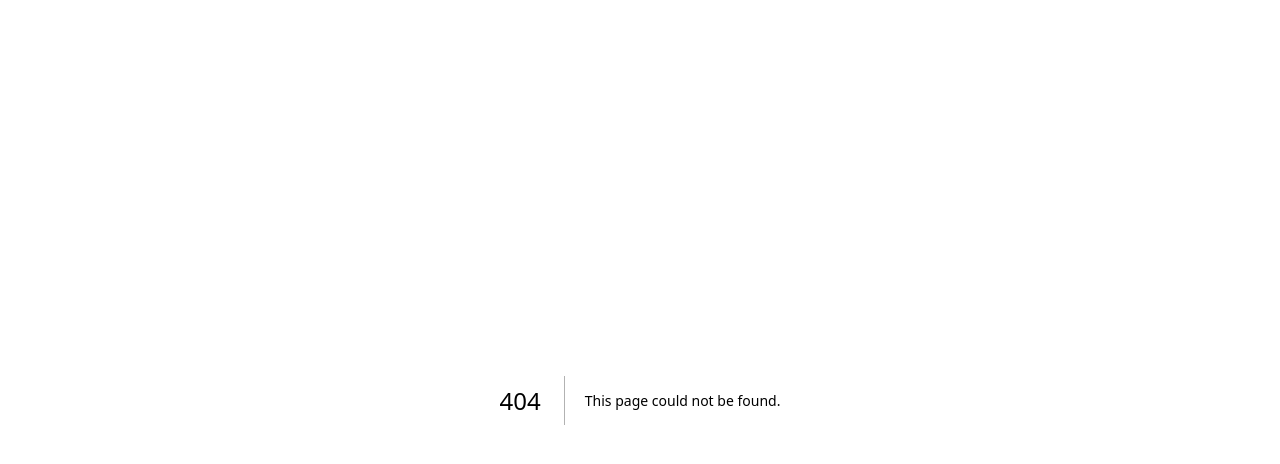
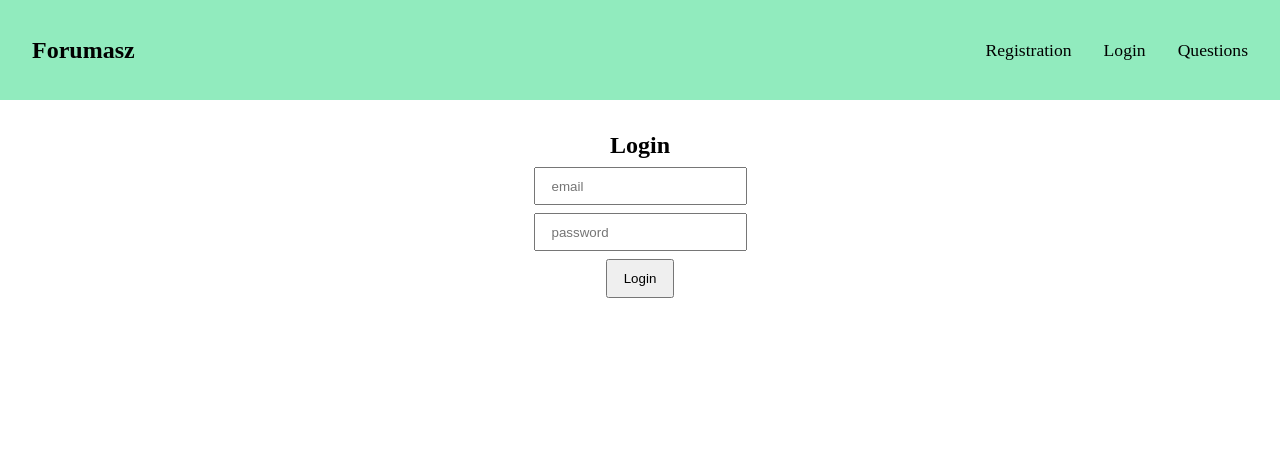
Before and after one commit to PovLukas/ca_baigiamasis, a Next.js app in the folder frontend/: page /login in a window 1280 px wide. Before the commit this address had no page. Shown: the top 464 px of the page. Built offline with nearby package versions, Linux system fonts and the light colour scheme.

Commit message:
can log in

```diff
--- a/frontend/components/Header/Header.tsx
+++ b/frontend/components/Header/Header.tsx
@@ -11,7 +11,7 @@ const Header = () => {
                     <a href="/register">Registration</a>
                 </li>
                  <li>
-                    <a href="#">Login</a>
+                    <a href="/login">Login</a>
                 </li>
                  <li>
                     <a href="#">Questions</a>
--- a/frontend/package.json
+++ b/frontend/package.json
@@ -10,12 +10,14 @@
   },
   "dependencies": {
     "axios": "^1.11.0",
+    "js-cookie": "^3.0.5",
     "next": "15.4.6",
     "react": "19.1.0",
     "react-dom": "19.1.0"
   },
   "devDependencies": {
     "@eslint/eslintrc": "^3",
+    "@types/js-cookie": "^3.0.6",
     "@types/node": "^20",
     "@types/react": "^19",
     "@types/react-dom": "^19",
--- /dev/null
+++ b/frontend/pages/login/index.tsx
@@ -0,0 +1,77 @@
+import Header from "@/components/Header/Header";
+import React, { useState, MouseEvent } from "react";
+import styles from "./login.module.css";
+import axios from "axios";
+import Cookies from "js-cookie";
+
+const Login = () => {
+  const [email, setEmail] = useState("");
+  const [password, setPassword] = useState("");
+  const [error, setError] = useState(false);
+  const [success, setSuccess] = useState(false);
+  const [errorMessage, setErrorMessage] = useState("");
+
+  const onLogin = async (e: MouseEvent<HTMLButtonElement>) => {
+    e.preventDefault();
+
+    const user = {
+      email: email,
+      password: password,
+    };
+
+    try {
+      const response = await axios.post(
+        "http://localhost:3003/users/login",
+        user
+      );
+      if (response.status === 200) {
+        Cookies.set("@user_jwt", response.data.jwt);
+        console.log("Login successfull:", response.data);
+        setError(false);
+        setSuccess(true);
+      }
+    } catch (error) {
+      if (axios.isAxiosError(error)) {
+        const status = error.response?.status;
+        setSuccess(false);
+
+        if (status === 404) {
+          setError(true);
+          setErrorMessage("User with that email does not exist");
+        } else if (status === 401) {
+          setError(true);
+          setErrorMessage("Incorrect password");
+        }
+      } else {
+        setError(true);
+        setErrorMessage("Unexpected error occurred");
+      }
+    }
+  };
+
+  return (
+    <div>
+      <Header />
+      <div className={styles.main}>
+        <h2>Login</h2>
+        <input
+          type="email"
+          placeholder="email"
+          value={email}
+          onChange={(e) => setEmail(e.target.value)}
+        />
+        <input
+          type="password"
+          placeholder="password"
+          value={password}
+          onChange={(e) => setPassword(e.target.value)}
+        />
+        <button onClick={onLogin}>Login</button>
+        {error && <p className={styles.error}>{errorMessage}</p>}
+        {success && <p className={styles.success}>Logged in successfully!</p>}
+      </div>
+    </div>
+  );
+};
+
+export default Login;
--- /dev/null
+++ b/frontend/pages/login/login.module.css
@@ -0,0 +1,24 @@
+.main {
+    display: flex;
+    flex-direction: column;
+    align-items: center;
+    padding-top: 2rem;
+    gap: 0.5rem;
+}
+
+.main input {
+    padding: 0.6rem 1rem;
+}
+
+.main button {
+    padding: 0.6rem 1rem;
+}
+
+.success {
+    color: green;
+
+}
+
+.error {
+    color: red;
+}
```
Also changed, not shown: frontend/pages/register/index.tsx (+4 -3 lines), 1 other file (tests, documents, lock files or other folders).
